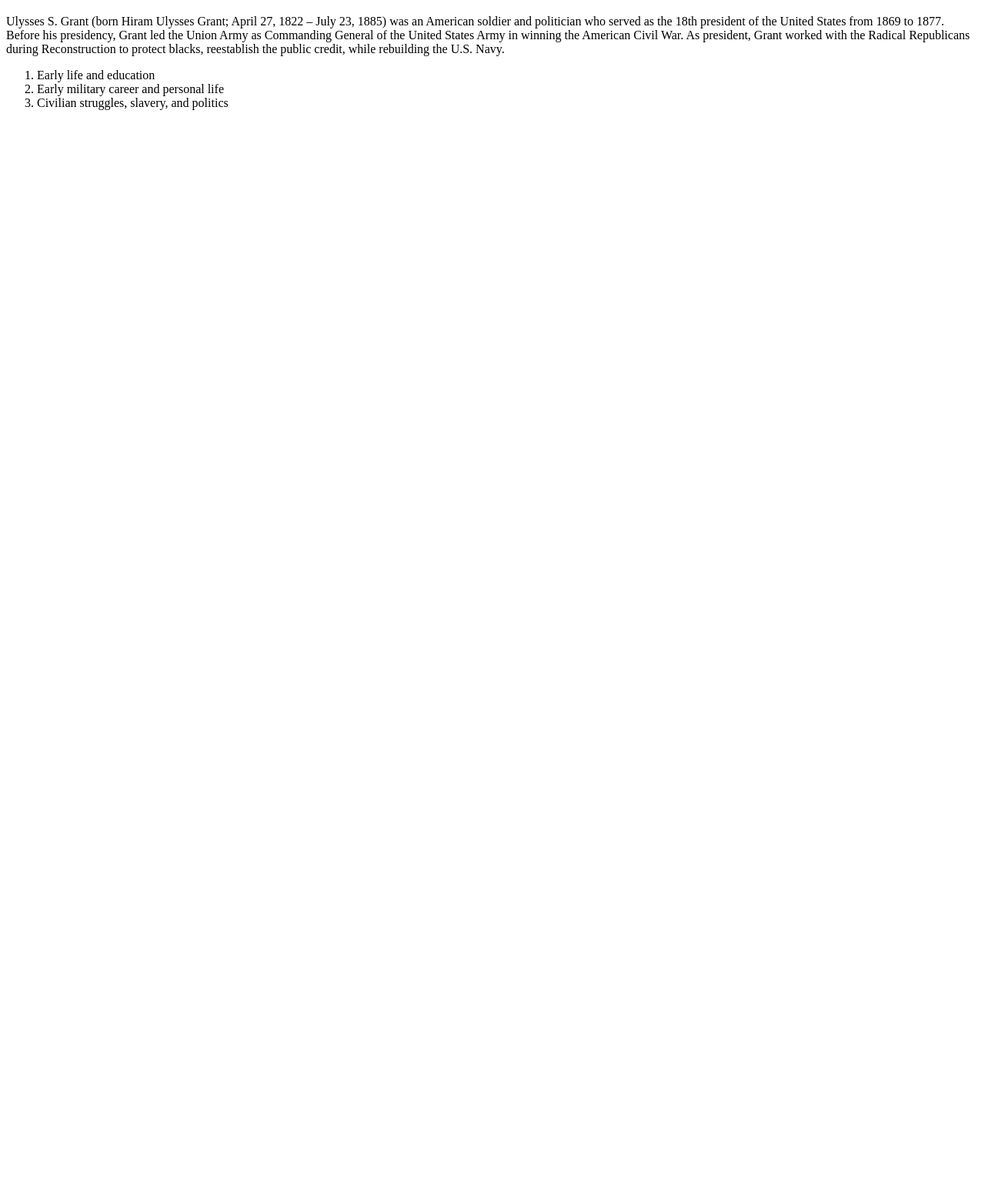
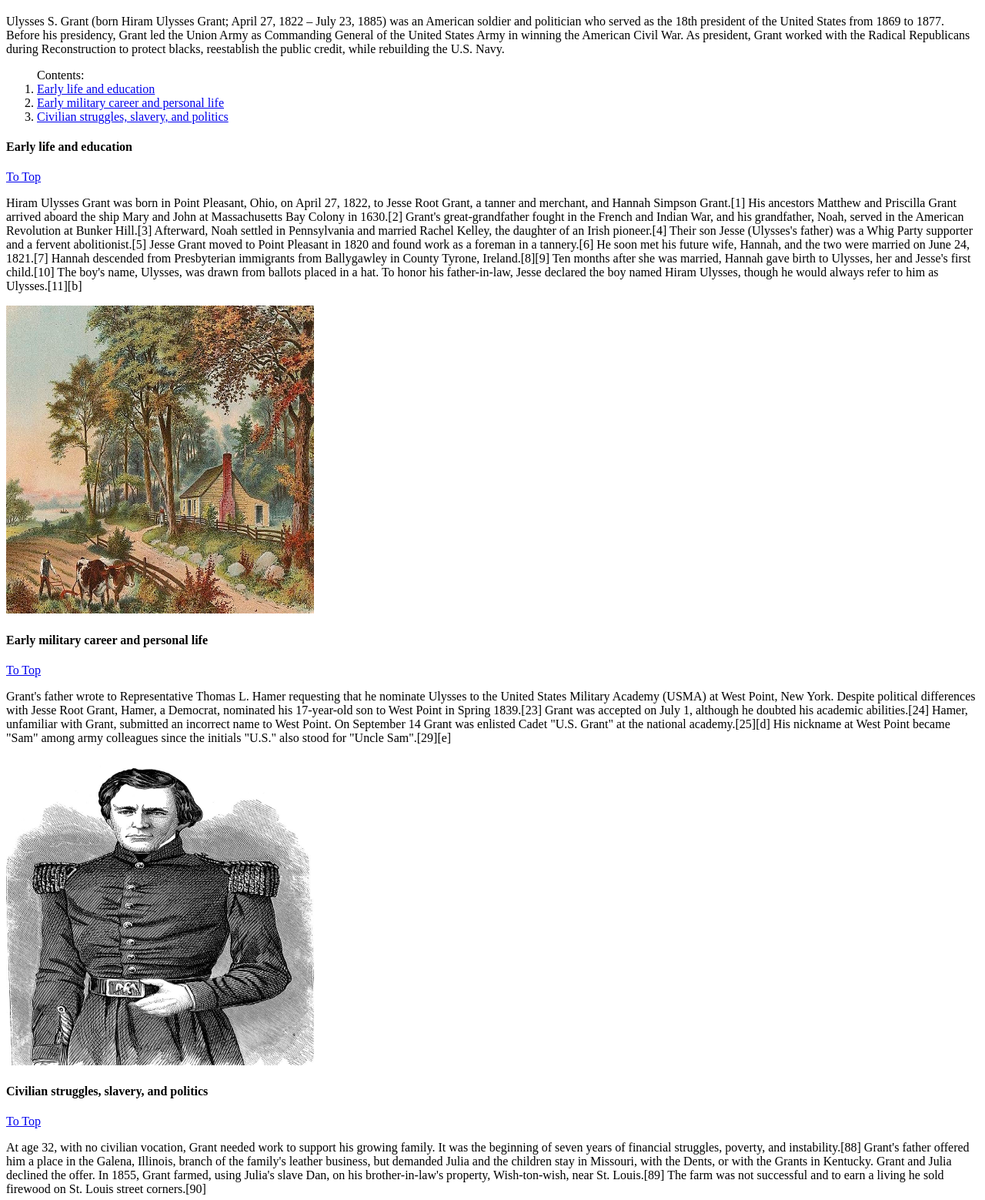
Before and after one commit to gj-ca/mock-wiki, a plain HTML site: page index.html in a window 1280 px wide. Shown: the part 61-1620 px from the top of the page at 77% size. Before the commit the page ends 800 px from the top, so only its background shows below. Drawn offline with Linux system fonts and the light colour scheme.

Commit message:
finishing-sections

```diff
--- a/index.html
+++ b/index.html
@@ -5,18 +5,31 @@
         <h1>Ulysses S. Grant</h1>
         <p>Ulysses S. Grant (born Hiram Ulysses Grant; April 27, 1822 – July 23, 1885) was an American soldier and politician who served as the 18th president of the United States from 1869 to 1877. Before his presidency, Grant led the Union Army as Commanding General of the United States Army in winning the American Civil War. As president, Grant worked with the Radical Republicans during Reconstruction to protect blacks, reestablish the public credit, while rebuilding the U.S. Navy.
         </p>
-        <ol>
+        <ol id="list"> Contents:
             <li>
-                Early life and education
+                <a href="#one">Early life and education</a>
             </li>
             <li>
-                Early military career and personal life
+                <a href="#two">Early military career and personal life</a>
             </li>
             <li>
-                Civilian struggles, slavery, and politics
+                <a href="#three">Civilian struggles, slavery, and politics</a>
             </li>
         </ol>
-
-        <!-- New h4 elements go here -->
+        <h4 id="one">Early life and education</h4>
+        <a href="#list">To Top</a>
+        <p>Hiram Ulysses Grant was born in Point Pleasant, Ohio, on April 27, 1822, to Jesse Root Grant, a tanner and merchant, and Hannah Simpson Grant.[1] His ancestors Matthew and Priscilla Grant arrived aboard the ship Mary and John at Massachusetts Bay Colony in 1630.[2] Grant's great-grandfather fought in the French and Indian War, and his grandfather, Noah, served in the American Revolution at Bunker Hill.[3] Afterward, Noah settled in Pennsylvania and married Rachel Kelley, the daughter of an Irish pioneer.[4] Their son Jesse (Ulysses's father) was a Whig Party supporter and a fervent abolitionist.[5] Jesse Grant moved to Point Pleasant in 1820 and found work as a foreman in a tannery.[6] He soon met his future wife, Hannah, and the two were married on June 24, 1821.[7] Hannah descended from Presbyterian immigrants from Ballygawley in County Tyrone, Ireland.[8][9] Ten months after she was married, Hannah gave birth to Ulysses, her and Jesse's first child.[10] The boy's name, Ulysses, was drawn from ballots placed in a hat. To honor his father-in-law, Jesse declared the boy named Hiram Ulysses, though he would always refer to him as Ulysses.[11][b]
+        </p>
+        <img src="./birthplace.jpg" height="400" width="400"/>
+        <h4 id="two">Early military career and personal life</h4>
+        <a href="#list">To Top</a>
+        <p>Grant's father wrote to Representative Thomas L. Hamer requesting that he nominate Ulysses to the United States Military Academy (USMA) at West Point, New York. Despite political differences with Jesse Root Grant, Hamer, a Democrat, nominated his 17-year-old son to West Point in Spring 1839.[23] Grant was accepted on July 1, although he doubted his academic abilities.[24] Hamer, unfamiliar with Grant, submitted an incorrect name to West Point. On September 14 Grant was enlisted Cadet "U.S. Grant" at the national academy.[25][d] His nickname at West Point became "Sam" among army colleagues since the initials "U.S." also stood for "Uncle Sam".[29][e]
+        </p>
+        <img src="grant.jpg"  height="400" width="400"/>
+        <h4 id="three">Civilian struggles, slavery, and politics</h4>
+        <a href="#list">To Top</a>
+        <p>At age 32, with no civilian vocation, Grant needed work to support his growing family. It was the beginning of seven years of financial struggles, poverty, and instability.[88] Grant's father offered him a place in the Galena, Illinois, branch of the family's leather business, but demanded Julia and the children stay in Missouri, with the Dents, or with the Grants in Kentucky. Grant and Julia declined the offer. In 1855, Grant farmed, using Julia's slave Dan, on his brother-in-law's property, Wish-ton-wish, near St. Louis.[89] The farm was not successful and to earn a living he sold firewood on St. Louis street corners.[90]
+        </p>
+        <img src="Hardscrabble.jpg"  height="400" width="400"/>
     </body>
 </html>
```
Also changed, not shown: solution.html (+13 -9 lines), readme_images/Untitled.png (added), 1 other file.
